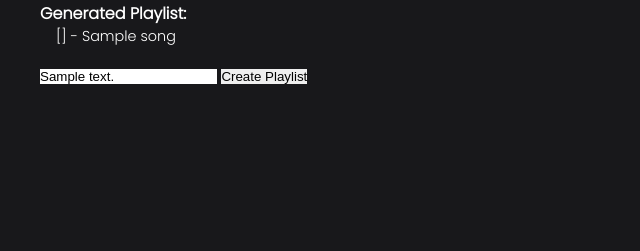
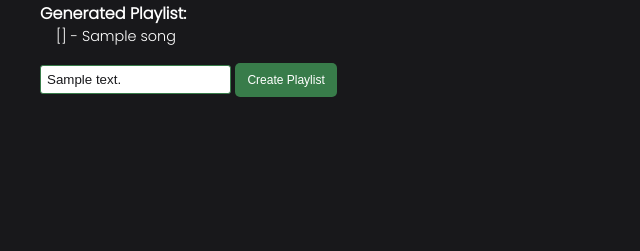
Before and after one commit to slavkostrov/playlist_selection, a FastAPI app: template app/templates/requests.html in a window 1280 px wide. Shown: the part 129-380 px from the top of the page, without its empty margins (0-640 px from the left). Run offline with FastAPI, Linux system fonts and the light colour scheme; the template is opened without the code that fills it: most values are stand-ins (such as "Sample title", 1, 10 or a date in 2020); parts of the project's set-up code (start-up, migrations or seed data) failed here and were passed over.

Commit message:
[ADD] styles to create playlist button and refactor parser dep

```diff
--- a/app/main.py
+++ b/app/main.py
@@ -13,6 +13,7 @@ from app import api, web
 from app.config import get_settings
 from app.model import open_model
 from app.worker import app as celery_app
+from playlist_selection.parsing.parser import SpotifyParser
 
 LOGGER = logging.getLogger(__name__)
 
@@ -24,12 +25,17 @@ async def model_lifespan(app: FastAPI):
     async_engine = sa_asyncio.create_async_engine(settings.pg_dsn_revealed, pool_pre_ping=True)
     async_session = sa_asyncio.async_sessionmaker(bind=async_engine, expire_on_commit=False)
     user_token_cookie_key = "playlist_selection_user_id"  # Менять только вместе с base.html!
+    parser = SpotifyParser(
+        client_id=settings.CLIENT_ID.get_secret_value(),
+        client_secret=settings.CLIENT_SECRET.get_secret_value(),
+    )
 
     context = dict(
         model=model,
         async_session=async_session,
         settings=settings,
         user_token_cookie_key=user_token_cookie_key,
+        parser=parser,
     )
     yield context
 
--- a/app/static/style_v2.css
+++ b/app/static/style_v2.css
@@ -295,3 +295,27 @@ table, th, td {
 .request_status form {
     margin-top: 1em;
 }
+
+.request_status button {
+    color: #fff;
+    background-color: #387c4a;
+    font-size: 12px;
+    text-decoration: none;
+    padding: 10px 12px;
+    border-radius: 5px;
+    cursor: pointer;
+    transition: all 0.3s ease;
+}
+
+.request_status button:hover {
+    background-color: #07491d;
+    color: #fff;
+}
+
+input[type="Enter playlist name"]{
+    background-color: #fff;
+    color: #18181B;
+    padding: 6px 6px;
+    border-radius: 3px;
+    border: 1px solid #387c4a;
+}
```
Also changed, not shown: app/dependencies.py (+9 -22 lines).
